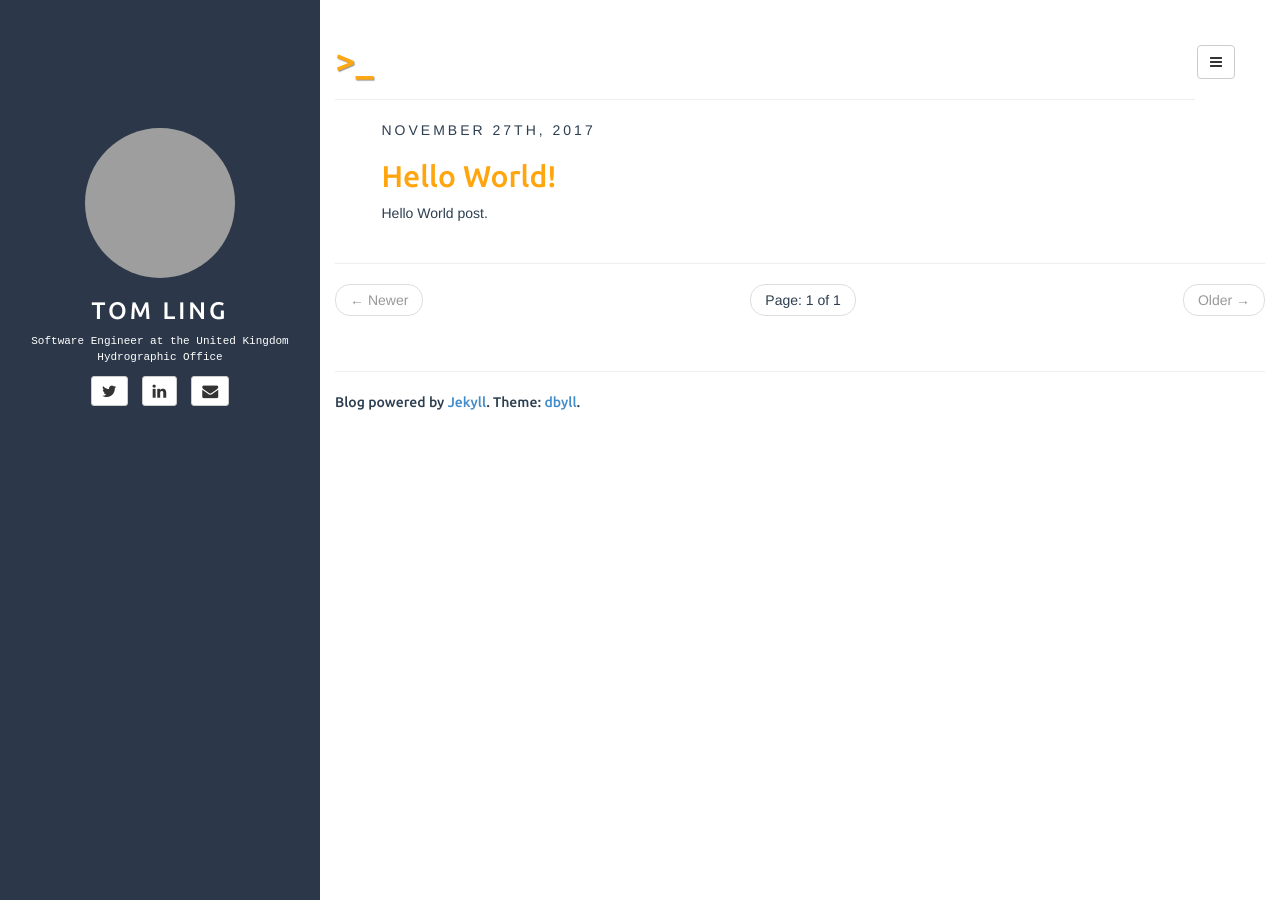
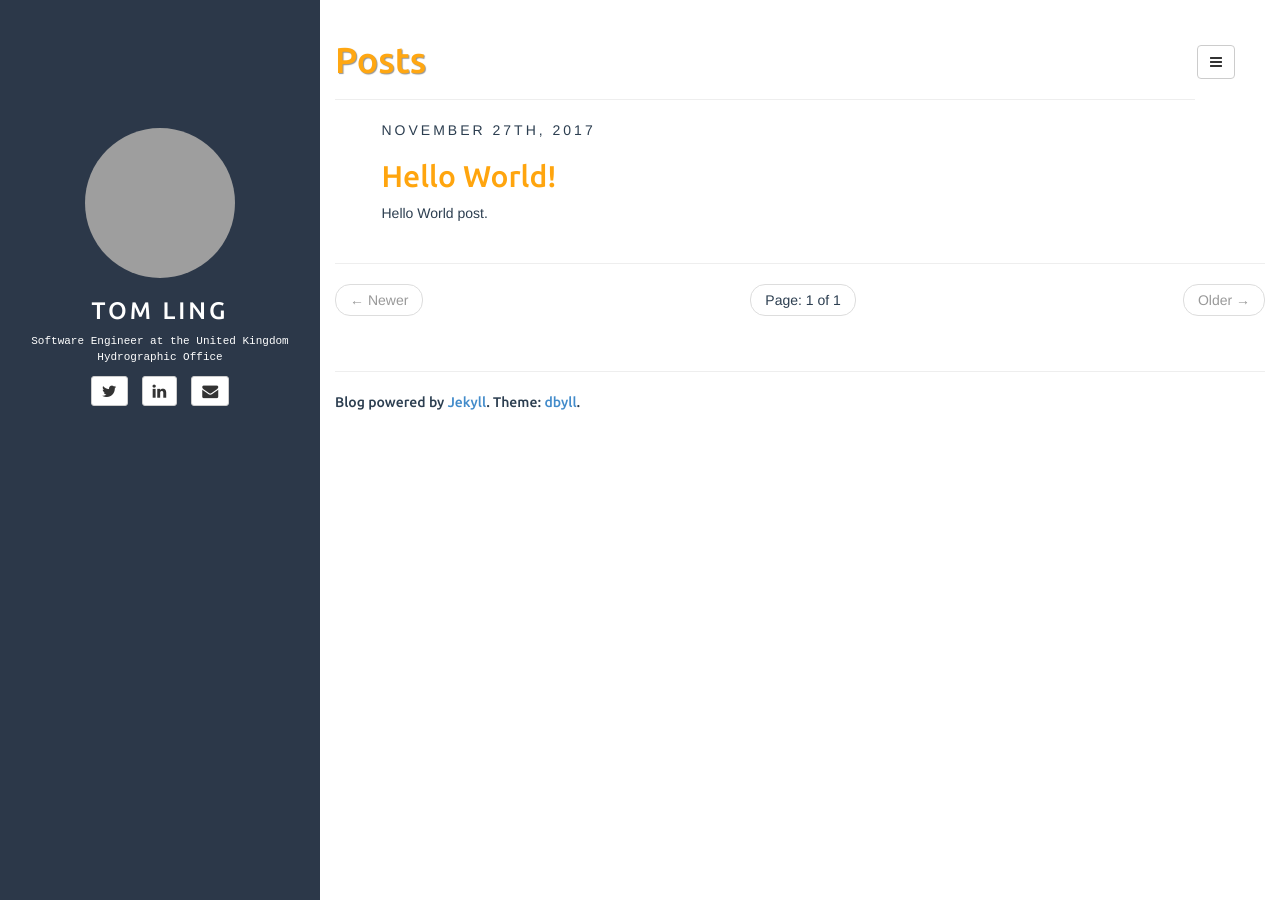
Before and after one commit to TomLing/tomling.github.io, a Jekyll site: the page built from index.html, in a window 1280 px wide. Built offline with Jekyll 4.4.1, drawn with Linux system fonts in a browser that asks for light colours; the list of posts is cut into pages by our own code; grey boxes are pictures that could not be loaded.

Commit message:
Update _config.yml

```diff
--- a/_config.yml
+++ b/_config.yml
@@ -14,7 +14,7 @@ defaults:
     scope:
       path: "" # empty string for all files
     values:
-      title: ">_"
+      title: "Posts"
 
 description: Stylish Jekyll Theme
 author:
```
